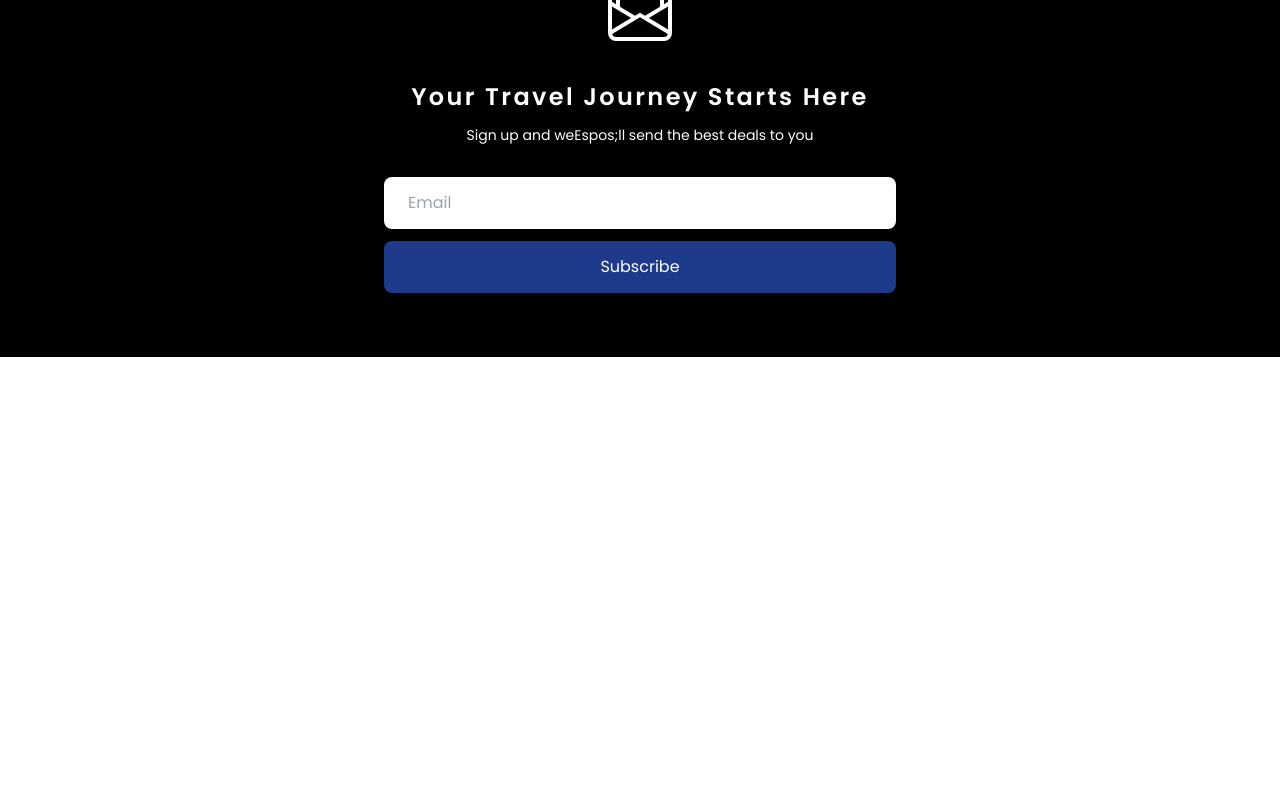
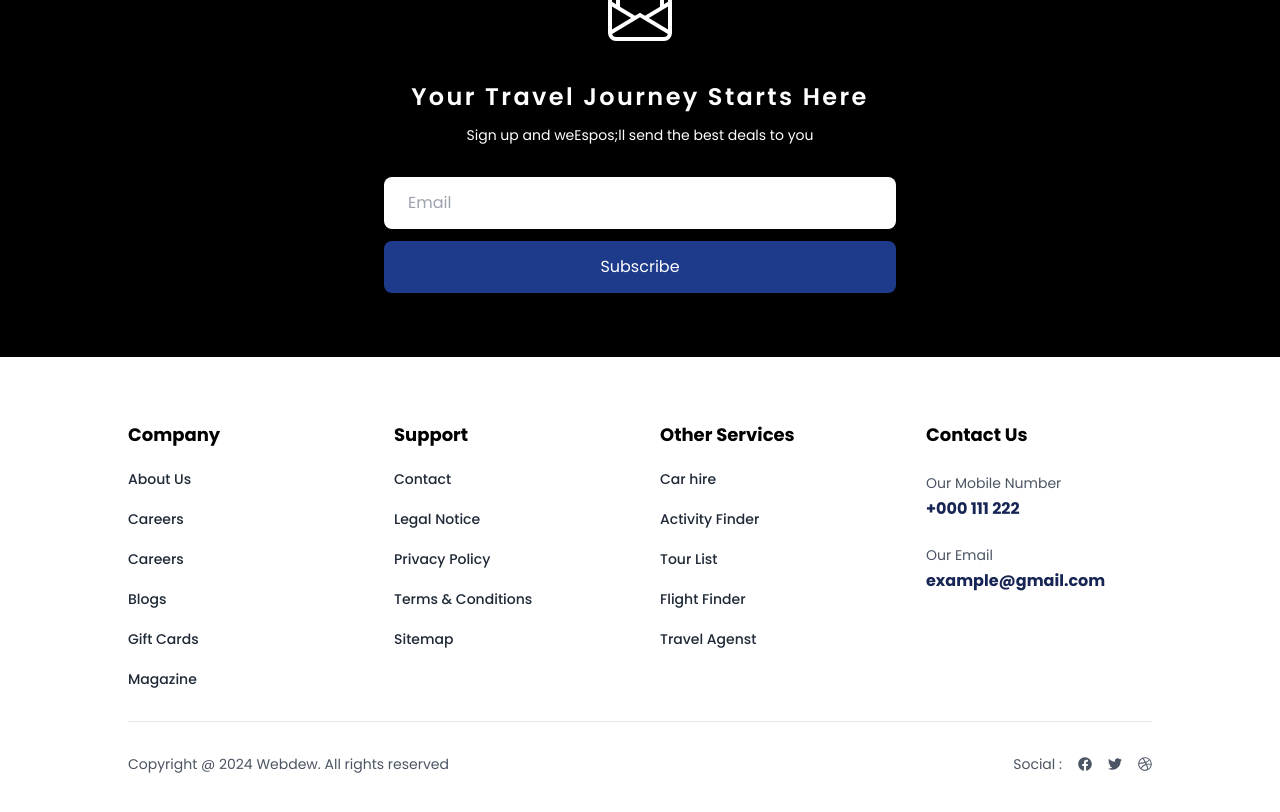
Before and after one commit to programer1983/next.js-travel-slidernpm-sliderswipper-scrollanimation, a Next.js app: page / in a window 1280 px wide. Shown: the part 4231-5043 px from the top of the page. Before the commit the page ends 4588 px from the top, so only its background shows below. Built offline with nearby package versions, Linux system fonts and the light colour scheme.

Commit message:
create footer

```diff
--- a/app/globals.css
+++ b/app/globals.css
@@ -1,3 +1,16 @@
 @tailwind base;
 @tailwind components;
 @tailwind utilities;
+
+
+.footer-link{
+    @apply text-gray-800 font-medium cursor-pointer text-sm hover:text-blue-950;
+ }
+
+ .footer-social{
+    @apply text-gray-600 hover:text-gray-800 hover:scale-[1.5] transition-all duration-200;
+ }
+
+ .footer-list{
+    @apply space-y-5;
+ }
--- a/app/layout.tsx
+++ b/app/layout.tsx
@@ -3,6 +3,7 @@
 import {Poppins} from 'next/font/google'
 import "./globals.css";
 import ResponsiveNav from "@/components/Navbar/ResponsiveNav";
+import Footer from "@/components/Footer/Footer";
 
 const font = Poppins({
   weight: ['100', '200', '300', '400', '500', '600', '700', '800', '900'],
@@ -34,6 +35,7 @@
       <body className={`${font.className} antialiased`}>
       <ResponsiveNav />
         {children}
+      <Footer />
       </body>
     </html>
   );
--- /dev/null
+++ b/components/Footer/Footer.tsx
@@ -0,0 +1,91 @@
+import Link from 'next/link'
+import React from 'react'
+import { FaDribbble, FaFacebook, FaTwitter } from 'react-icons/fa'
+
+const Footer = () => {
+  return (
+    <div className='pt-16 pb-16'>
+        <div className='w-[80%] mx-auto grid grid-cols-1 sm:grid-cols-2 md:grid-cols-4 gap-10'>
+            <div className='footer-list'>
+                <h1 className='text-lg font-bold'>Company</h1>
+                <p className='footer-link'>
+                    About Us
+                </p>
+                <p className='footer-link'>
+                    Careers
+                </p>
+                <p className='footer-link'>
+                    Careers
+                </p>
+                <p className='footer-link'>
+                    Blogs
+                </p>
+                <p className='footer-link'>
+                    Gift Cards
+                </p>
+                <p className='footer-link'>
+                    Magazine
+                </p>
+            </div>
+            <div className='footer-list'>
+                <h1 className='text-lg font-bold'>Support</h1>
+                <p className='footer-link'>
+                    Contact
+                </p>
+                <p className='footer-link'>
+                    Legal Notice
+                </p>
+                <p className='footer-link'>
+                    Privacy Policy
+                </p>
+                <p className='footer-link'>
+                    Terms & Conditions
+                </p>
+                <p className='footer-link'>
+                    Sitemap
+                </p>
+            </div>
+            <div className='footer-list'>
+                <h1 className='text-lg font-bold'>Other Services</h1>
+                <p className='footer-link'>
+                    Car hire
+                </p>
+                <p className='footer-link'>
+                    Activity Finder
+                </p>
+                <p className='footer-link'>
+                    Tour List
+                </p>
+                <p className='footer-link'>
+                    Flight Finder
+                </p>
+                <p className='footer-link'>
+                    Travel Agenst
+                </p>
+            </div>
+            <div>
+                <h1 className='text-lg font-bold'>Contact Us</h1>
+                <div className='mt-6'>
+                    <h1 className='text-sm text-gray-600'>Our Mobile Number</h1>
+                    <h1 className='text-base font-bold text-blue-950 mt-1'>+000 111 222</h1>
+                </div>
+                <div className='mt-6'>
+                    <h1 className='text-sm text-gray-600'>Our Email</h1>
+                    <h1 className='text-base font-bold text-blue-950 mt-1'>example@gmail.com</h1>
+                </div>
+            </div>
+        </div>
+        <div className='mt-8 w-[80%] mx-auto border-t pt-8 flex flex-col md:flex-row justify-between items-center text-gray-600 text-sm'>
+            <p className='text-center md:text-left'>Copyright @ 2024 Webdew. All rights reserved</p>
+             <div className='flex items-center space-x-4 mt-4 md:mt-0'>
+               <span>Social :</span>
+               <Link href='#' className='footer-social'><FaFacebook /></Link>
+               <Link href='#' className='footer-social'><FaTwitter /></Link>
+               <Link href='#' className='footer-social'><FaDribbble /></Link>
+             </div>
+        </div>
+    </div>
+  )
+}
+
+export default Footer
--- a/components/Home/Home.tsx
+++ b/components/Home/Home.tsx
@@ -6,6 +6,7 @@
 import Review from '../Review/Review'
 import News from '../News/News'
 import FormNews from '../FormNews/FormNews'
+
 
 
 
```
